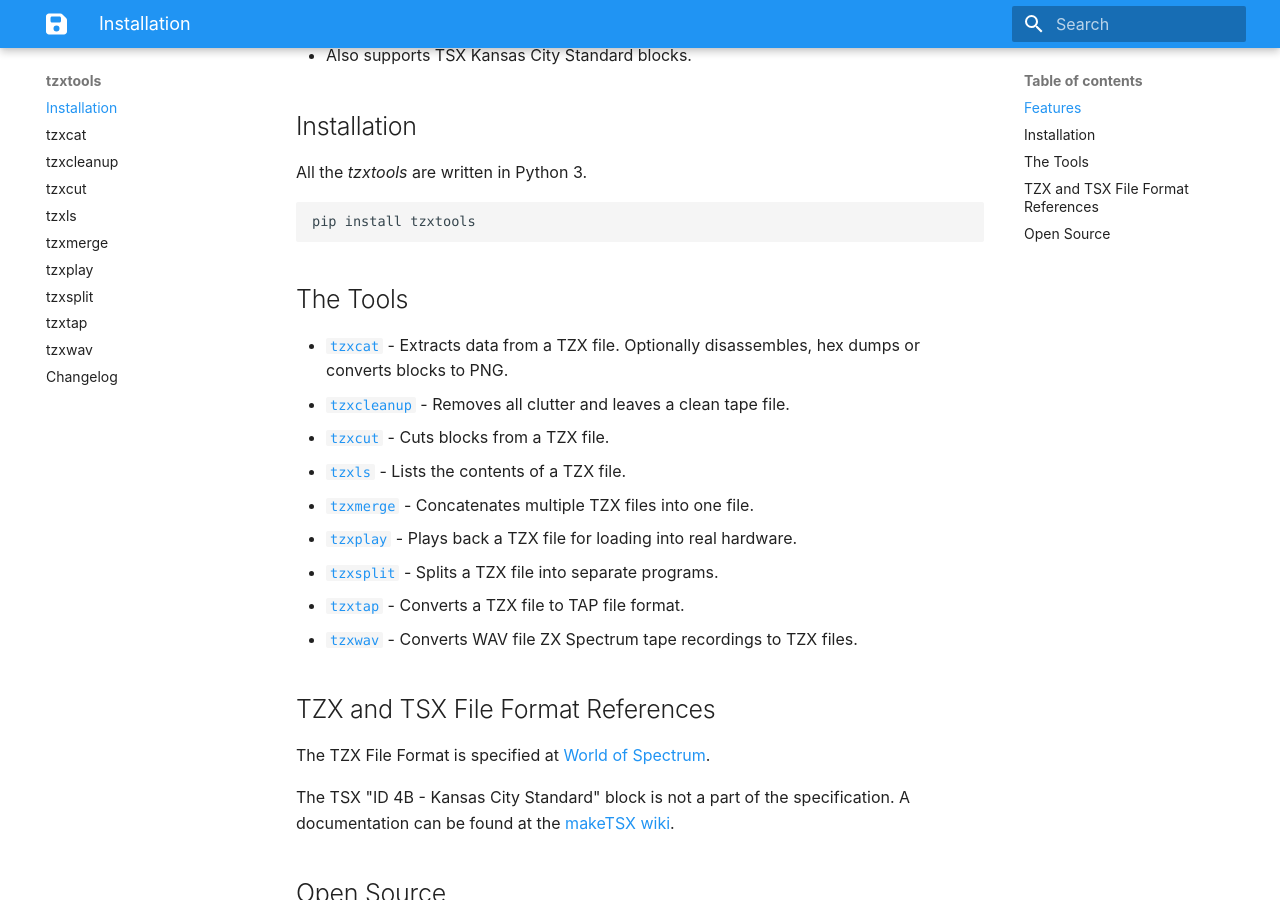
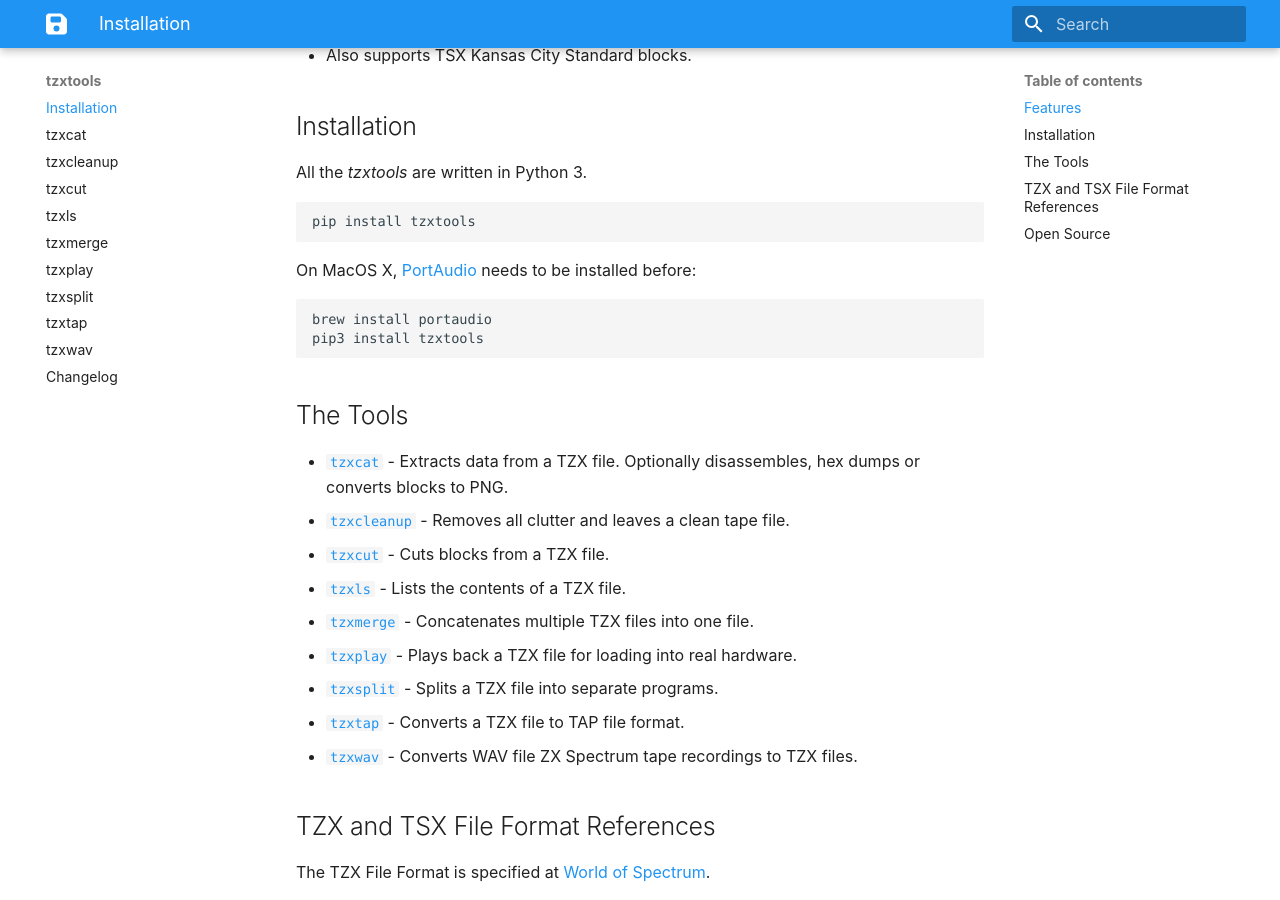
Before and after one commit to shred/tzxtools, an MkDocs documentation site: the page built from docs/index.md, in a window 1280 px wide and 900 px high, scrolled down 632 px. Built offline with MkDocs 1.6.1 and Material for MkDocs 9.7.7, drawn with Linux system fonts in a browser that asks for light colours.

Commit message:
portaudio is required on MacOS X [#9]

````diff
--- a/docs/index.md
+++ b/docs/index.md
@@ -23,6 +23,13 @@ All the _tzxtools_ are written in Python 3.
 pip install tzxtools
 ```
 
+On MacOS X, [PortAudio](http://www.portaudio.com/) needs to be installed before:
+
+```sh
+brew install portaudio
+pip3 install tzxtools
+```
+
 ## The Tools
 
 * [`tzxcat`](tzxcat.md) - Extracts data from a TZX file. Optionally disassembles, hex dumps or converts blocks to PNG.
````
Also changed, not shown: README.md (+7 -0 lines).
